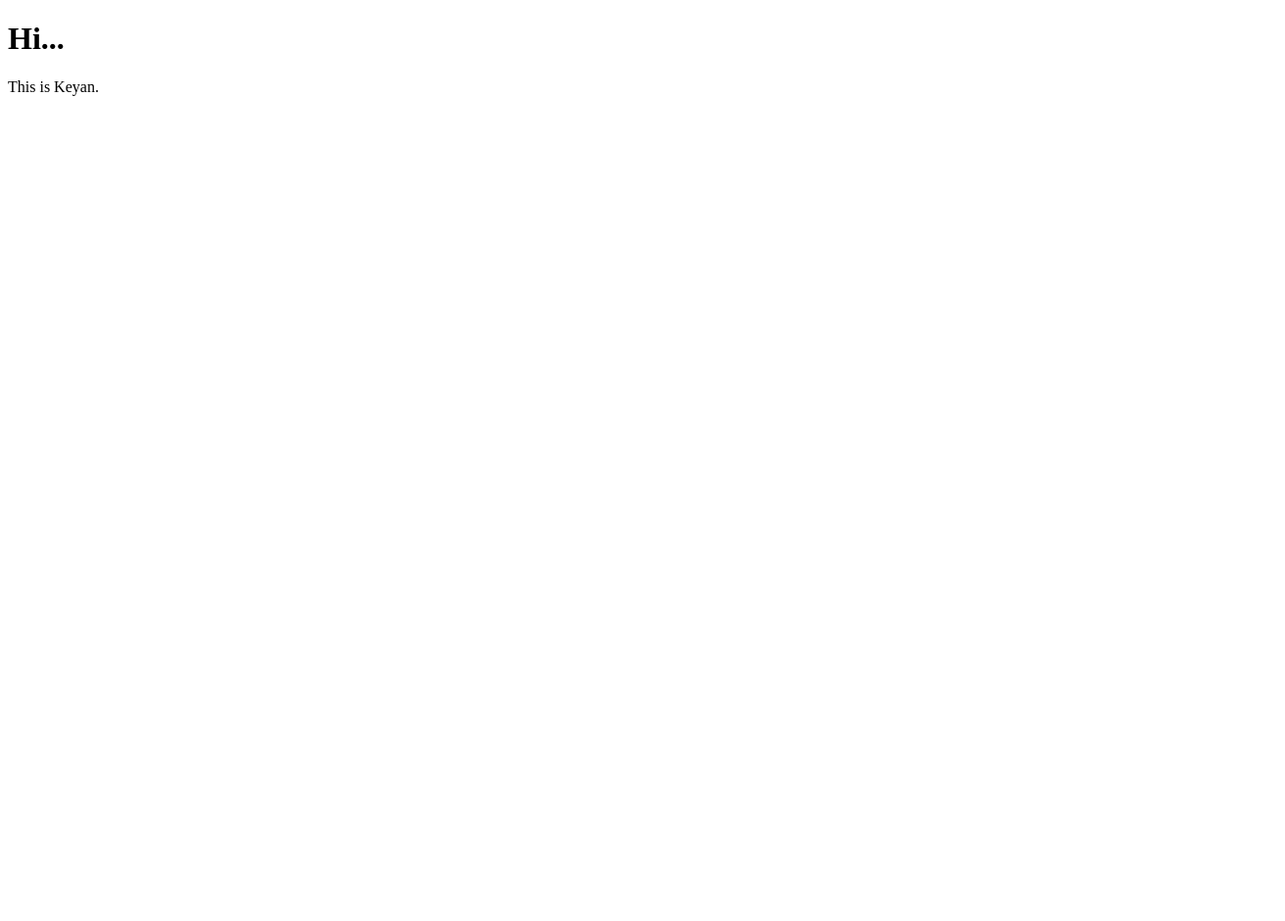
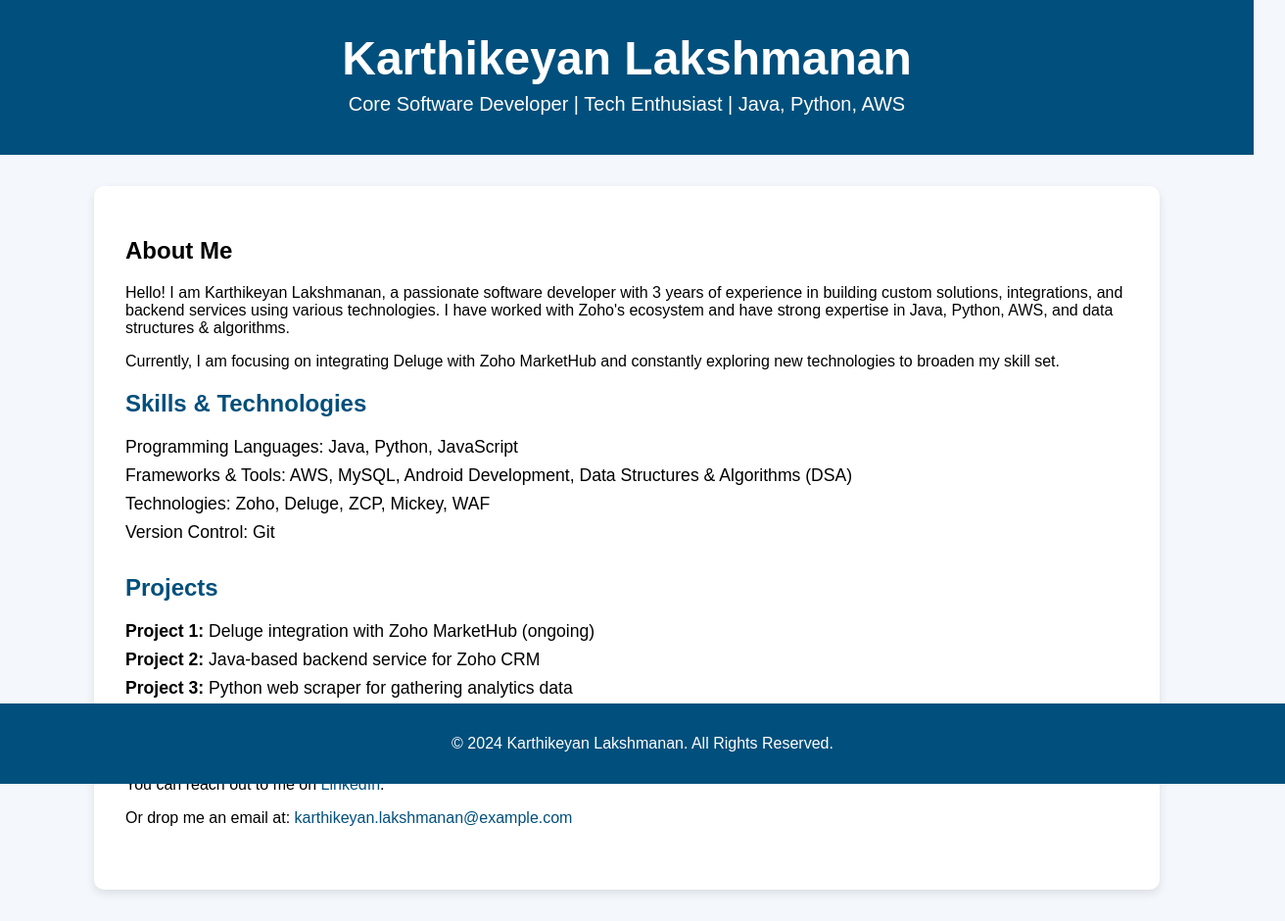
Before and after one commit to Im-keyan/Im-keyan.github.io, a plain HTML site: page index.html in a window 1280 px wide. Shown: the whole page at 98% size, 1312 px wide, since content can reach past the window. Before the commit the page ends 800 px from the top, so only its background shows below. Drawn offline with Linux system fonts and the light colour scheme.

Commit message:
Update index.html

```diff
--- a/index.html
+++ b/index.html
@@ -1,12 +1,111 @@
 <!DOCTYPE html>
-<html>
+<html lang="en">
 <head>
-<title>Page Title</title>
+    <meta charset="UTF-8">
+    <meta name="viewport" content="width=device-width, initial-scale=1.0">
+    <meta name="description" content="Karthikeyan Lakshmanan - Software Developer">
+    <title>Karthikeyan Lakshmanan - Developer Portfolio</title>
+    <style>
+        body {
+            font-family: Arial, sans-serif;
+            margin: 0;
+            padding: 0;
+            background-color: #f4f7fc;
+        }
+        header {
+            background-color: #004f7c;
+            color: white;
+            text-align: center;
+            padding: 2rem;
+        }
+        header h1 {
+            margin: 0;
+            font-size: 3rem;
+        }
+        header p {
+            margin: 0.5rem;
+            font-size: 1.25rem;
+        }
+        .container {
+            width: 80%;
+            margin: 2rem auto;
+            padding: 2rem;
+            background-color: white;
+            border-radius: 10px;
+            box-shadow: 0 4px 10px rgba(0, 0, 0, 0.1);
+        }
+        .skills, .projects, .contact {
+            margin-bottom: 2rem;
+        }
+        .skills h2, .projects h2, .contact h2 {
+            color: #004f7c;
+        }
+        .skills ul, .projects ul {
+            list-style-type: none;
+            padding: 0;
+        }
+        .skills li, .projects li {
+            margin: 0.5rem 0;
+            font-size: 1.1rem;
+        }
+        footer {
+            background-color: #004f7c;
+            color: white;
+            text-align: center;
+            padding: 1rem;
+            position: absolute;
+            width: 100%;
+            bottom: 0;
+        }
+        a {
+            color: #004f7c;
+            text-decoration: none;
+        }
+    </style>
 </head>
 <body>
 
-<h1>Hi...</h1>
-<p>This is Keyan.</p>
+<header>
+    <h1>Karthikeyan Lakshmanan</h1>
+    <p>Core Software Developer | Tech Enthusiast | Java, Python, AWS</p>
+</header>
+
+<div class="container">
+    <section class="about">
+        <h2>About Me</h2>
+        <p>Hello! I am Karthikeyan Lakshmanan, a passionate software developer with 3 years of experience in building custom solutions, integrations, and backend services using various technologies. I have worked with Zoho's ecosystem and have strong expertise in Java, Python, AWS, and data structures & algorithms.</p>
+        <p>Currently, I am focusing on integrating Deluge with Zoho MarketHub and constantly exploring new technologies to broaden my skill set.</p>
+    </section>
+
+    <section class="skills">
+        <h2>Skills & Technologies</h2>
+        <ul>
+            <li>Programming Languages: Java, Python, JavaScript</li>
+            <li>Frameworks & Tools: AWS, MySQL, Android Development, Data Structures & Algorithms (DSA)</li>
+            <li>Technologies: Zoho, Deluge, ZCP, Mickey, WAF</li>
+            <li>Version Control: Git</li>
+        </ul>
+    </section>
+
+    <section class="projects">
+        <h2>Projects</h2>
+        <ul>
+            <li><strong>Project 1:</strong> Deluge integration with Zoho MarketHub (ongoing)</li>
+            <li><strong>Project 2:</strong> Java-based backend service for Zoho CRM</li>
+            <li><strong>Project 3:</strong> Python web scraper for gathering analytics data</li>
+        </ul>
+    </section>
+
+    <section class="contact">
+        <h2>Contact</h2>
+        <p>You can reach out to me on <a href="https://www.linkedin.com/in/karthikeyanlakshmanan/" target="_blank">LinkedIn</a>.</p>
+        <p>Or drop me an email at: <a href="mailto:karthikeyan.lakshmanan@example.com">karthikeyan.lakshmanan@example.com</a></p>
+    </section>
+</div>
+
+<footer>
+    <p>&copy; 2024 Karthikeyan Lakshmanan. All Rights Reserved.</p>
+</footer>
 
 </body>
 </html>
```
